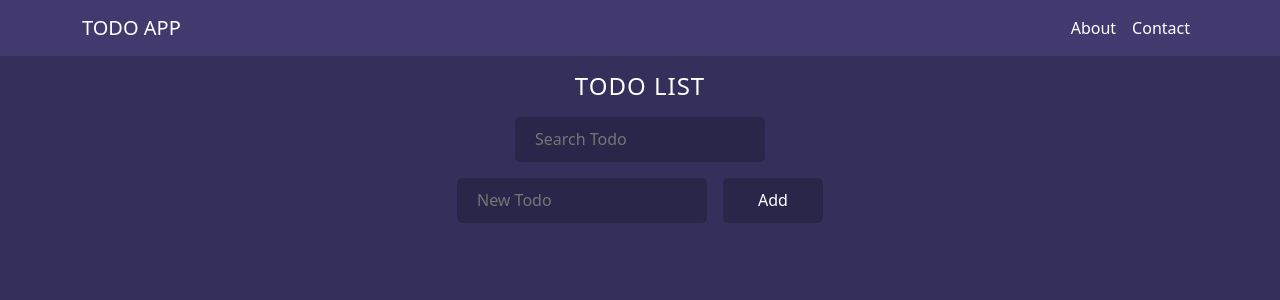
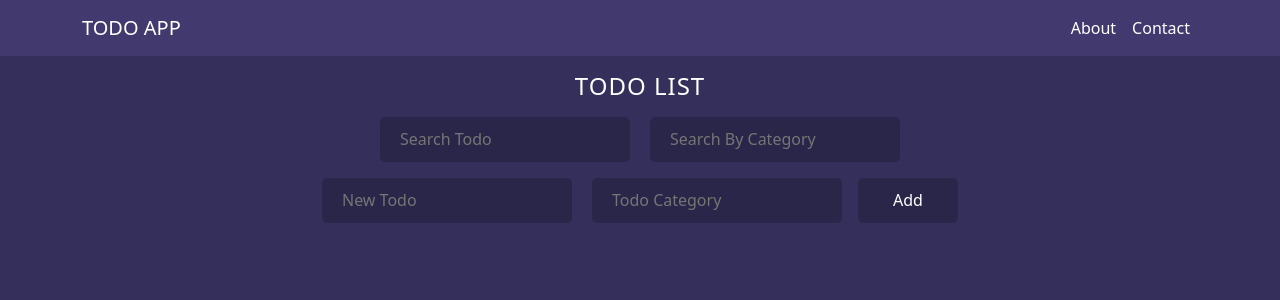
Before and after one commit to yasithWimukthi/todo-app, a React (Create React App) app: page / in a window 1280 px wide. Shown: the top 300 px of the page. Built offline with nearby package versions, Linux system fonts and the light colour scheme.

Commit message:
implement add logic

```diff
--- a/src/Components/Todo/Todo.css
+++ b/src/Components/Todo/Todo.css
@@ -46,6 +46,9 @@ input[type=text]:focus{
     width: 250px;
     padding: 20px;
 }
+.category-input {
+    margin-left: 20px;
+}
 .todo-item {
     display: flex;
     justify-content: space-between;
--- a/src/Components/Todo/TodoItem.tsx
+++ b/src/Components/Todo/TodoItem.tsx
@@ -2,13 +2,14 @@ import React from 'react';
 import './Todo.css'
 
 interface TodoItemProps {
-    text: string;
+    todo: string;
+    category: string;
 }
 
-const TodoItem: React.FC<TodoItemProps> = ({ text }) => {
+const TodoItem: React.FC<TodoItemProps> = ({ todo, category }) => {
     return (
         <div className="todo-item">
-            {text}
+            {todo}
         </div>
     );
 };
--- a/src/Components/Todo/TodoList.tsx
+++ b/src/Components/Todo/TodoList.tsx
@@ -1,19 +1,36 @@
-// src/TodoList.tsx
-import React, {useState} from 'react';
+import React, {useEffect, useState} from 'react';
 import TodoItem from './TodoItem';
-import './Todo.css'
+import './Todo.css';
+
+const TodoList: React.FC = () => {
+    const [todos, setTodos] = useState<{ todo: string; category: string }[]>([]);
+    const [newTodo, setNewTodo] = useState({
+        todo: '',
+        category: '',
+    });
+    const [searchTodo, setSearchTodo] = useState<{ todo: string; category: string }>({
+        todo: '',
+        category: '',
+    });
 
 
-const TodoList: React.FC = () => {
-    const [todos, setTodos] = useState<string[]>([]);
-    const [newTodo, setNewTodo] = useState('');
-
+    // add todo to local storage
     const addTodo = () => {
-        if (newTodo.trim() !== '') {
-            setTodos([...todos, newTodo]);
-            setNewTodo('');
+        if (newTodo.todo.trim() !== '') {
+            setTodos([...todos, { ...newTodo}]);
+            // add to local storage
+            localStorage.setItem('todos', JSON.stringify([...todos, { ...newTodo}]));
+            setNewTodo({ todo: '', category: '' });
         }
     };
+
+    // fetch todos from local storage
+    useEffect(() => {
+        const todos = localStorage.getItem('todos');
+        if (todos) {
+            setTodos(JSON.parse(todos));
+        }
+    },[]);
 
     return (
         <div className="todo-list">
@@ -21,22 +38,36 @@ const TodoList: React.FC = () => {
             <div className="search-todo">
                 <input
                     type="text"
-                    value={newTodo}
-                    onChange={(e) => setNewTodo(e.target.value)}
+                    value={searchTodo.todo}
+                    onChange={(e) => setSearchTodo({...searchTodo,todo: e.target.value})}
                     placeholder="Search Todo"
+                />
+                <input
+                    className="category-input"
+                    type="text"
+                    value={searchTodo.category}
+                    onChange={(e) => setSearchTodo({...searchTodo,category: e.target.value})}
+                    placeholder="Search By Category"
                 />
             </div>
             <div>
                 {todos.map((todo, index) => (
-                    <TodoItem key={index} text={todo}/>
+                    <TodoItem key={index} todo={todo.todo} category={todo.category} />
                 ))}
             </div>
             <div className="todo-input">
                 <input
                     type="text"
-                    value={newTodo}
-                    onChange={(e) => setNewTodo(e.target.value)}
+                    value={newTodo.todo}
+                    onChange={(e) => setNewTodo({ ...newTodo, todo: e.target.value })}
                     placeholder="New Todo"
+                />
+                <input
+                    className="category-input"
+                    type="text"
+                    value={newTodo.category}
+                    onChange={(e) => setNewTodo({ ...newTodo, category: e.target.value })}
+                    placeholder="Todo Category"
                 />
                 <button onClick={addTodo}>Add</button>
             </div>
```
